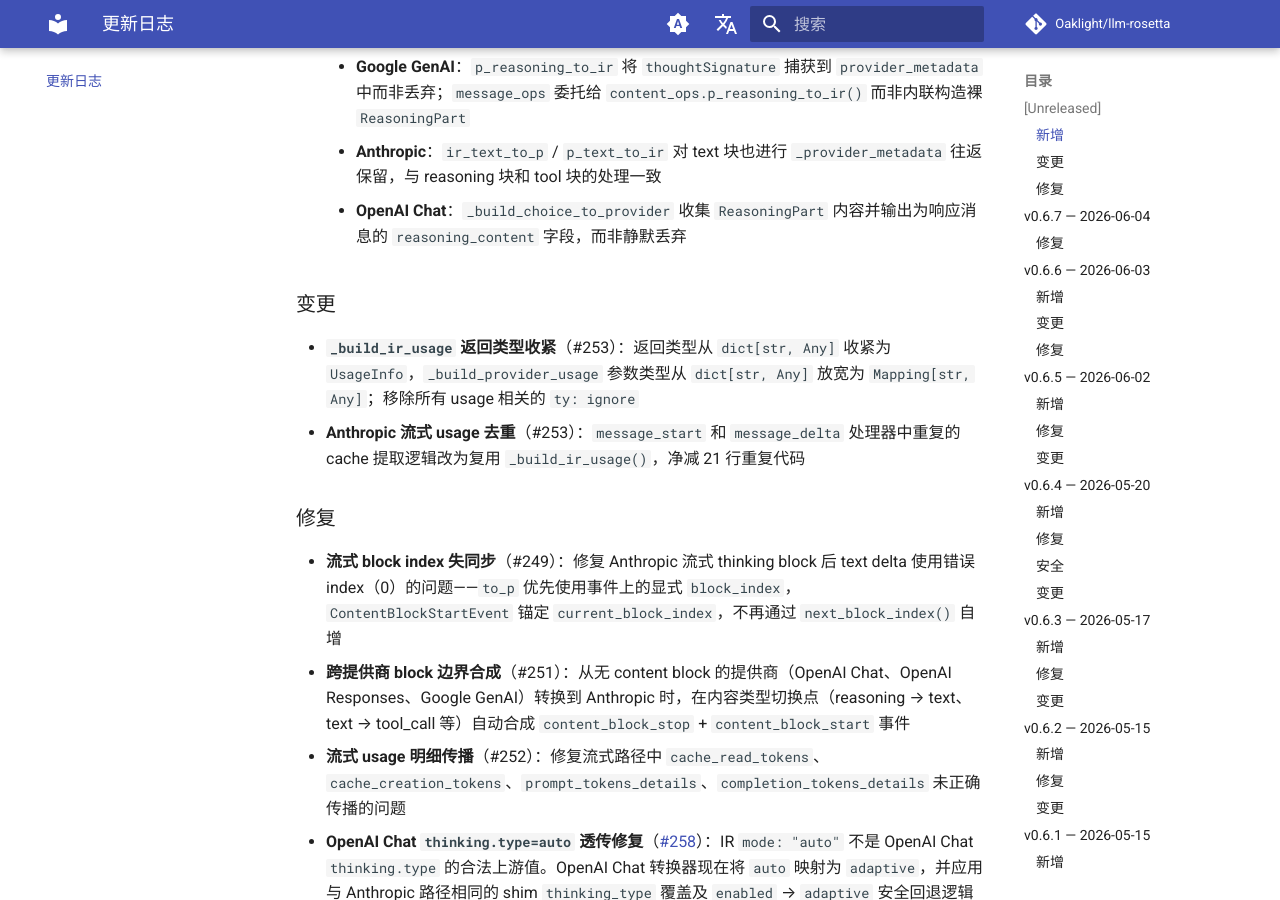
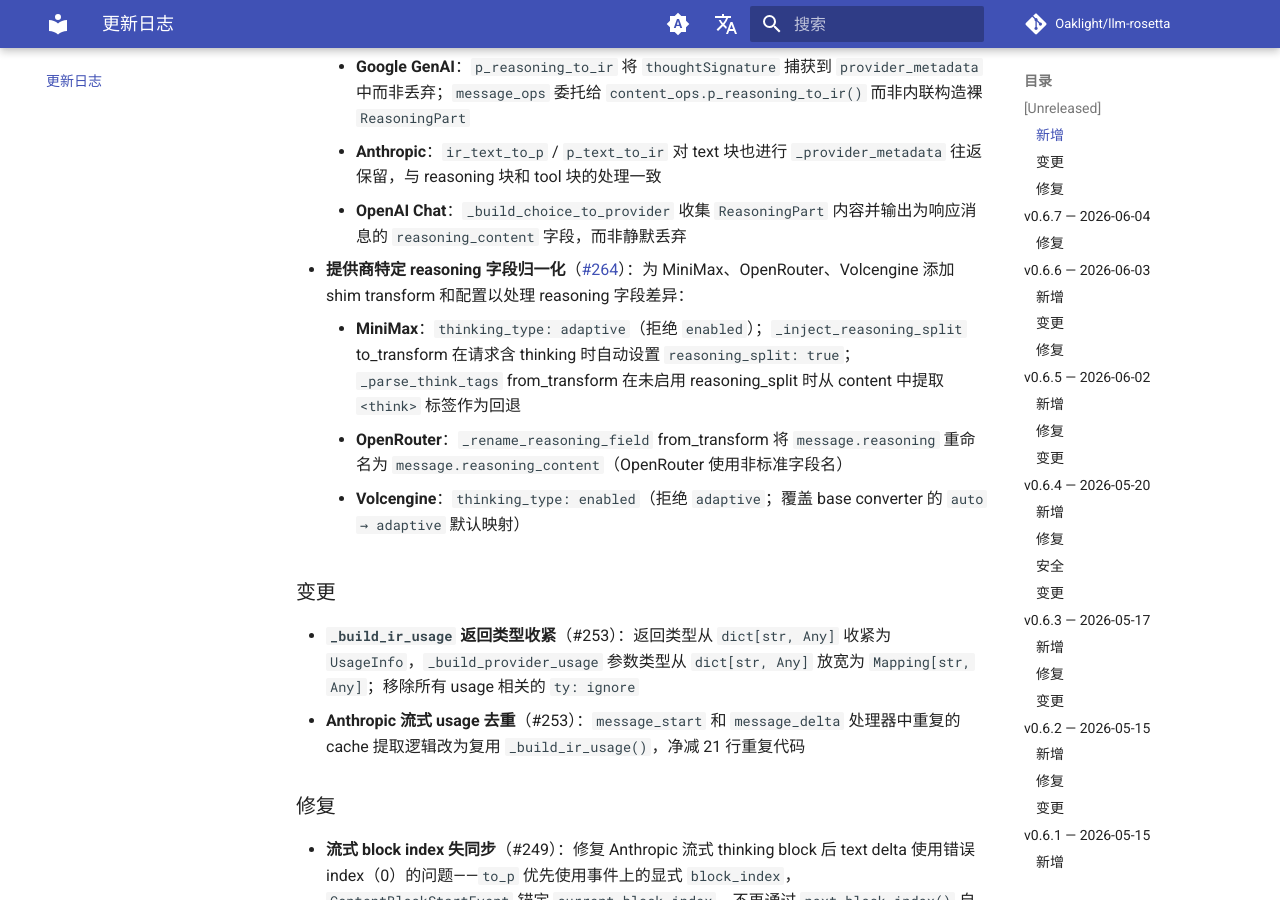
Before and after one commit to Oaklight/llm-rosetta, an MkDocs documentation site: the page built from docs/changelog.md, in a window 1280 px wide and 900 px high, scrolled down 1032 px. Built offline with MkDocs 1.6.1 and Material for MkDocs 9.7.7, drawn with Linux system fonts in a browser that asks for light colours; comment, search, counter and statistics services are not loaded.

Commit message:
docs: 添加 #264 提供商 reasoning 归一化 changelog 条目

```diff
--- a/docs/changelog.md
+++ b/docs/changelog.md
@@ -20,6 +20,11 @@
     - **Google GenAI**：`p_reasoning_to_ir` 将 `thoughtSignature` 捕获到 `provider_metadata` 中而非丢弃；`message_ops` 委托给 `content_ops.p_reasoning_to_ir()` 而非内联构造裸 `ReasoningPart`
     - **Anthropic**：`ir_text_to_p` / `p_text_to_ir` 对 text 块也进行 `_provider_metadata` 往返保留，与 reasoning 块和 tool 块的处理一致
     - **OpenAI Chat**：`_build_choice_to_provider` 收集 `ReasoningPart` 内容并输出为响应消息的 `reasoning_content` 字段，而非静默丢弃
+
+- **提供商特定 reasoning 字段归一化**（[#264](https://github.com/Oaklight/llm-rosetta/pull/264)）：为 MiniMax、OpenRouter、Volcengine 添加 shim transform 和配置以处理 reasoning 字段差异：
+    - **MiniMax**：`thinking_type: adaptive`（拒绝 `enabled`）；`_inject_reasoning_split` to_transform 在请求含 thinking 时自动设置 `reasoning_split: true`；`_parse_think_tags` from_transform 在未启用 reasoning_split 时从 content 中提取 `<think>` 标签作为回退
+    - **OpenRouter**：`_rename_reasoning_field` from_transform 将 `message.reasoning` 重命名为 `message.reasoning_content`（OpenRouter 使用非标准字段名）
+    - **Volcengine**：`thinking_type: enabled`（拒绝 `adaptive`；覆盖 base converter 的 `auto → adaptive` 默认映射）
 
 ### 变更
 
```
